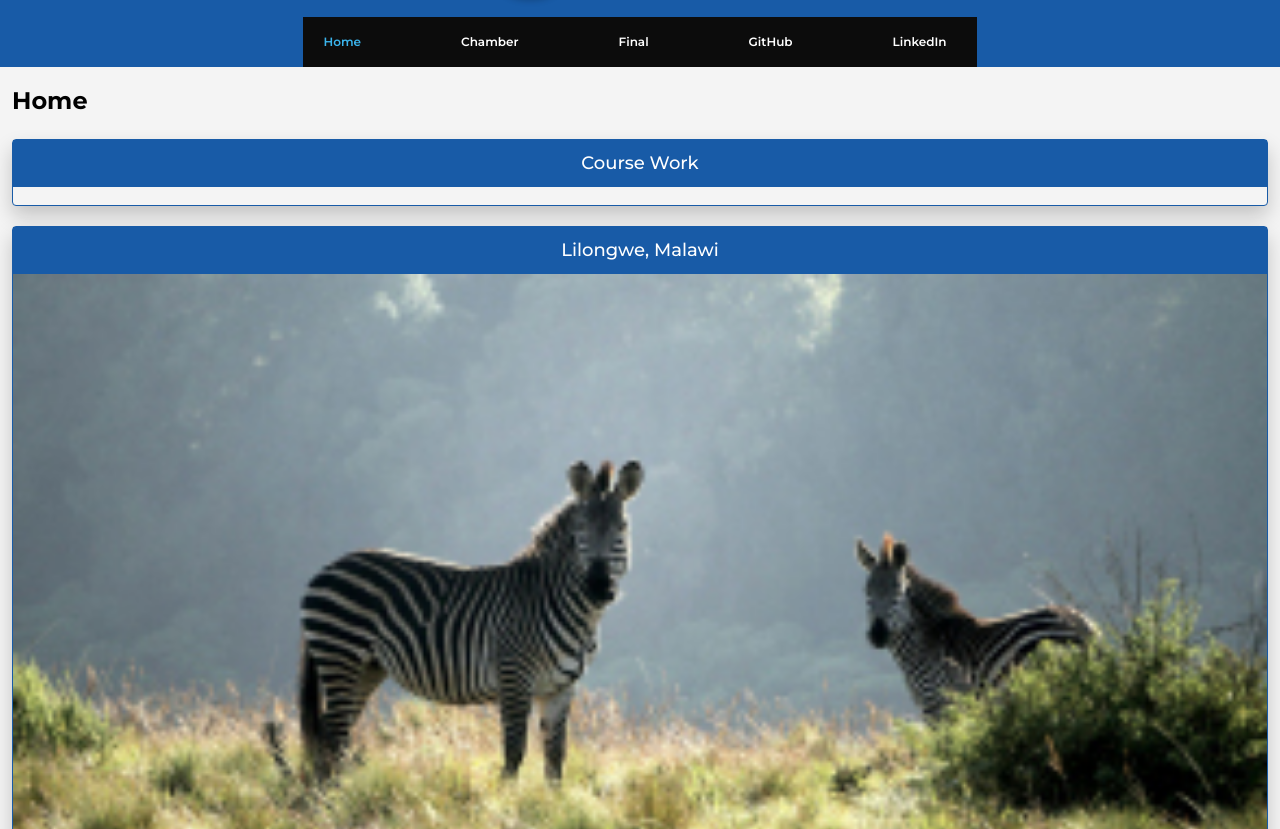
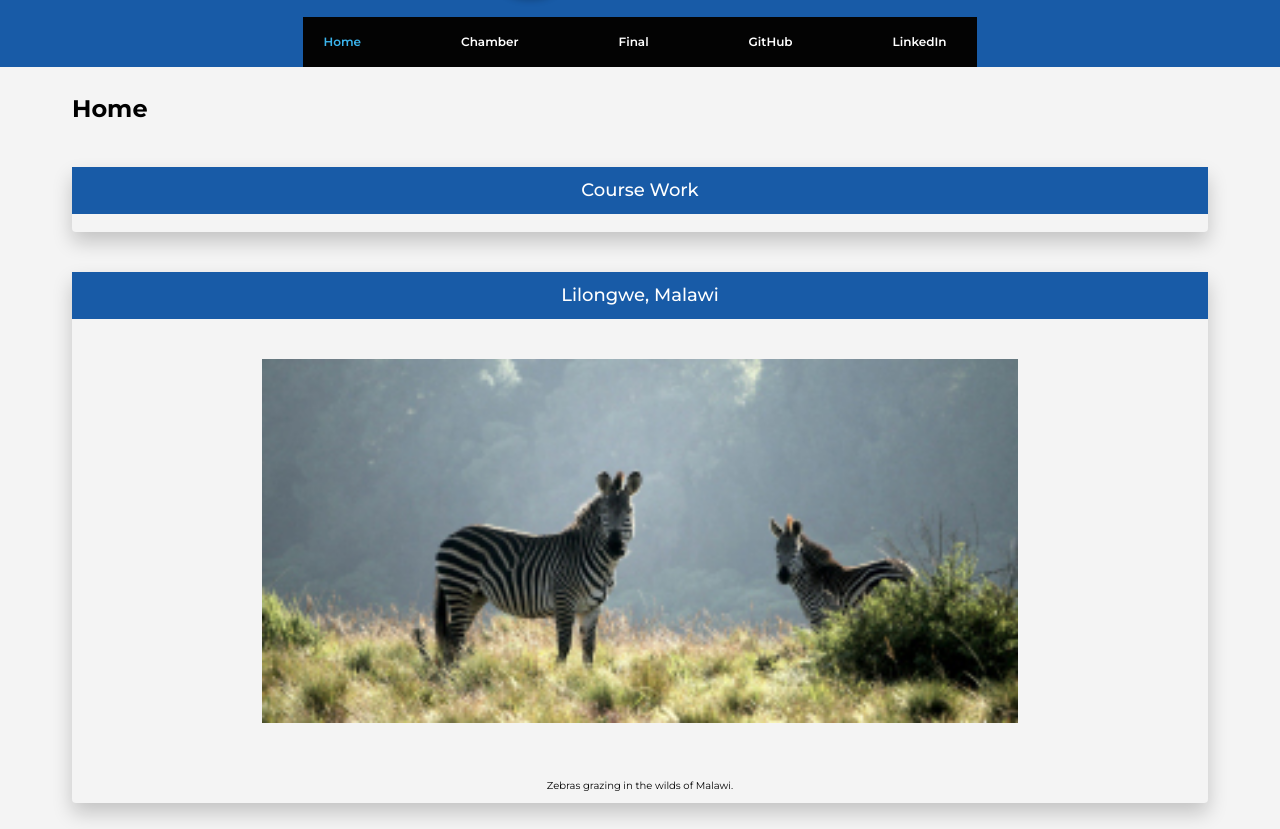
Before and after one commit to MichaelKazembe/wdd231, a website: page index.html in a window 1280 px wide. Shown: the part 123-952 px from the top of the page. Drawn offline with Linux system fonts and the light colour scheme.

Commit message:
Refines Malawi section layout and improves styling
Enhances the layout of the Malawi section with updated image styling and added spacing. Adjusts global styles, including margin, padding, and color updates for consistency. Improves readability with figcaption styling and updates background colors for better contrast.

```diff
--- a/index.html
+++ b/index.html
@@ -73,10 +73,11 @@
                 <li></li>
             </ul>
         </section>
+        <!-- Malawi -->
         <section class="section-malawi">
             <h2>Lilongwe, Malawi</h2>
             <figure>
-                <img src="images/malawi-zebras.webp" alt="Zebra" style="width: 100%; height: auto;">
+                <img class="zebra-img" src="images/malawi-zebras.webp" alt="Zebra">
                 <figcaption>Zebras grazing in the wilds of Malawi.</figcaption>
             </figure>
 
--- a/styles/larger.css
+++ b/styles/larger.css
@@ -2,7 +2,7 @@
   /* Colors */
   --color-primary: #185ba7;
   --color-secondary: #3bb4ec;
-  --color-tertiary: #0c0c0c;
+  --color-tertiary: #030303;
   --color-background: #f4f4f4;
   --color-accent: lightbrown;
   --color-text: #333;
@@ -33,7 +33,8 @@ body {
 }
 
 main {
-  margin: 1rem;
+  margin: 2rem;
+  padding: 0 4rem;
 }
 
 /*------------------- HEADER -------------------*/
@@ -164,9 +165,8 @@ li a.active {
 section {
   background-color: var(--color-background);
   box-shadow: var(--shadow-large);
-  border: 1px solid var(--color-primary);
   border-radius: 4px;
-  margin: 20px auto;
+  margin: 40px auto;
   text-align: center;
 }
 
@@ -178,6 +178,23 @@ section h2 {
   padding: 10px 0;
   text-align: center;
 }
+
+/* Malawi section */
+
+.zebra-img {
+  width: 70%;
+  height: auto;
+  margin: 20px auto;
+  padding: 20px;
+}
+
+figcaption {
+  font-size: 10px;
+  color: var(--color-tertiary);
+  padding: 10px;;
+  text-align: center;
+}
+
 
 /* Certificate Section */
 .section-certificate {
@@ -228,6 +245,7 @@ section h2 {
 
 .course-item {
   color: var(--color-tertiary);
+  background-color: #e4e4e4;
   padding: 5px 10px;
   margin: 10px;
   width: 100px;
@@ -250,7 +268,5 @@ footer {
 }
 
 .footer-modified {
-  color: var(--color-tertiary);
   font-style: italic;
-  font-weight: 500;
 }
```
